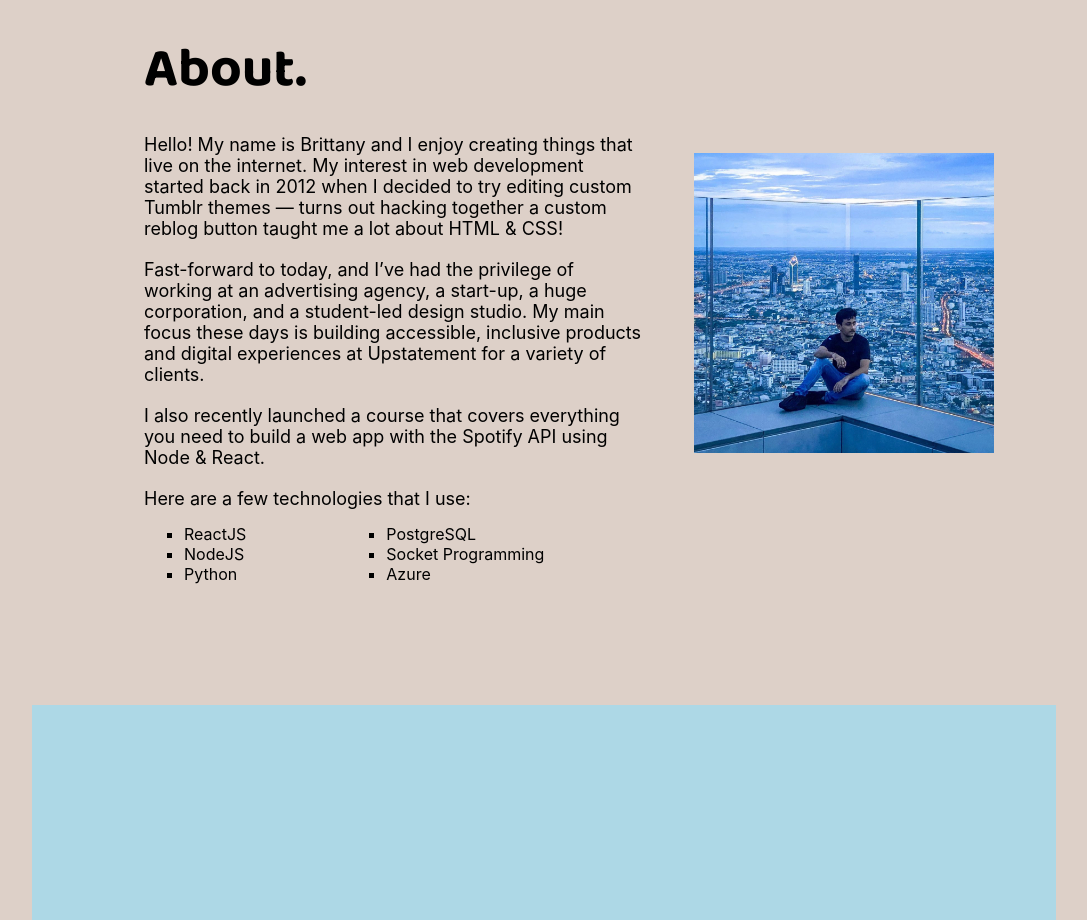
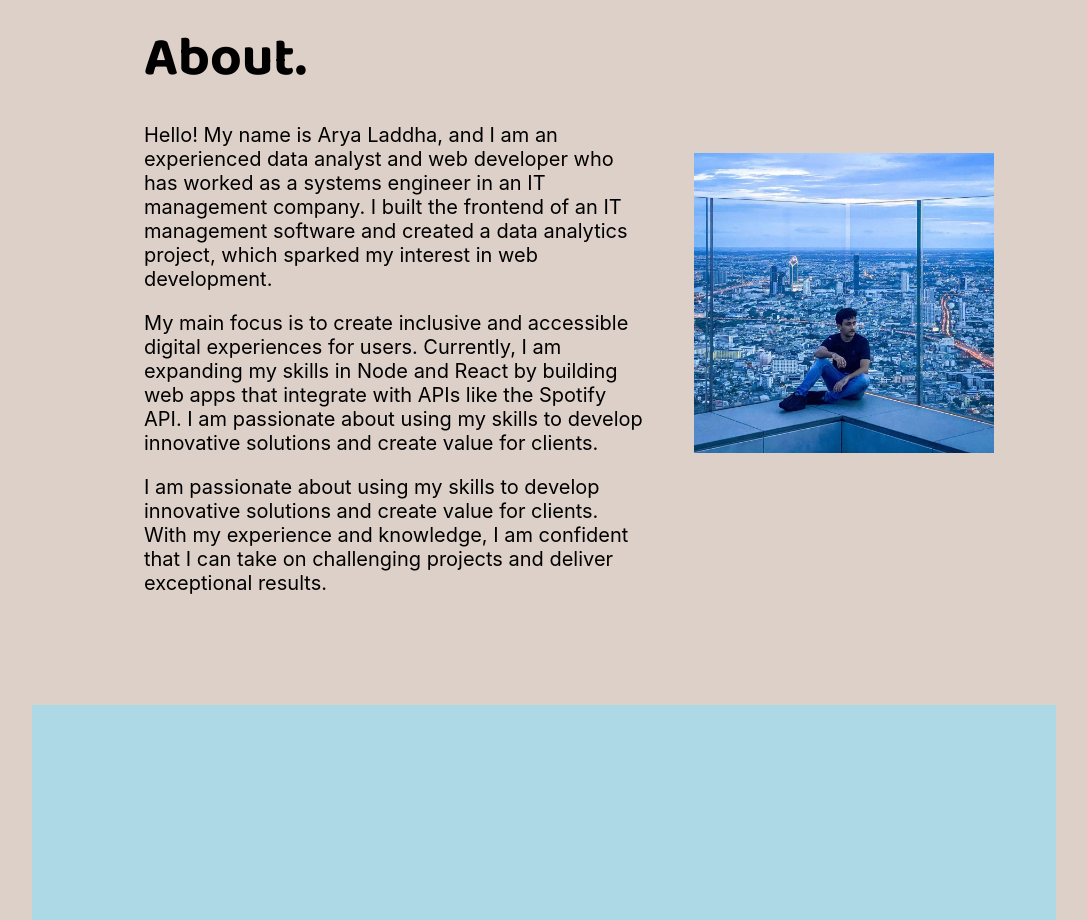
Before and after one commit to AryaLaddha/personalWebsite, a React (Create React App) app in the folder personal-website/: page / in a window 1280 px wide. Shown: the part 840-1760 px from the top of the page, without its empty margins (96-1183 px from the left). Built offline with nearby package versions, Linux system fonts and the light colour scheme; the HTML template or start-up script is replaced by a standard one.

Commit message:
changed the about page description

```diff
--- a/personal-website/src/components/about/About.css
+++ b/personal-website/src/components/about/About.css
@@ -26,7 +26,7 @@
 }
 
 .About-Paragraph-1, .About-Paragraph-2, .About-Paragraph-3, .About-Paragraph-4 {
-    font-size: 18px;
+    font-size: 20px;
     margin-top: 20px;
 }
 
--- a/personal-website/src/components/about/About.js
+++ b/personal-website/src/components/about/About.js
@@ -11,15 +11,15 @@ class About extends React.Component {
                         About.
                     </div>
                     <div className="About-Paragraph-1">
-                        Hello! My name is Brittany and I enjoy creating things that live on the internet. My interest in web development started back in 2012 when I decided to try editing custom Tumblr themes — turns out hacking together a custom reblog button taught me a lot about HTML & CSS!
+                        Hello! My name is Arya Laddha, and I am an experienced data analyst and web developer who has worked as a systems engineer in an IT management company. I built the frontend of an IT management software and created a data analytics project, which sparked my interest in web development.
                     </div>
                     <div className="About-Paragraph-2">
-                        Fast-forward to today, and I’ve had the privilege of working at an advertising agency, a start-up, a huge corporation, and a student-led design studio. My main focus these days is building accessible, inclusive products and digital experiences at Upstatement for a variety of clients.
+                        My main focus is to create inclusive and accessible digital experiences for users. Currently, I am expanding my skills in Node and React by building web apps that integrate with APIs like the Spotify API. I am passionate about using my skills to develop innovative solutions and create value for clients.
                     </div>
                     <div className="About-Paragraph-3">
-                        I also recently launched a course that covers everything you need to build a web app with the Spotify API using Node & React.
+                        I am passionate about using my skills to develop innovative solutions and create value for clients. With my experience and knowledge, I am confident that I can take on challenging projects and deliver exceptional results.
                     </div>
-                    <div className="About-Paragraph-4">
+                    {/* <div className="About-Paragraph-4">
                         Here are a few technologies that I use:
                     </div>
                     <div className="About-Paragraph-5">
@@ -37,7 +37,7 @@ class About extends React.Component {
                                 <li>Azure</li>
                             </ul>
                         </div>
-                    </div>
+                    </div> */}
                 </div>
                 <div className="About-Photo">
                     <img src={PersonalPhoto} alt="logo" className="Personal-image" width="300px" height="300px"/>
```
